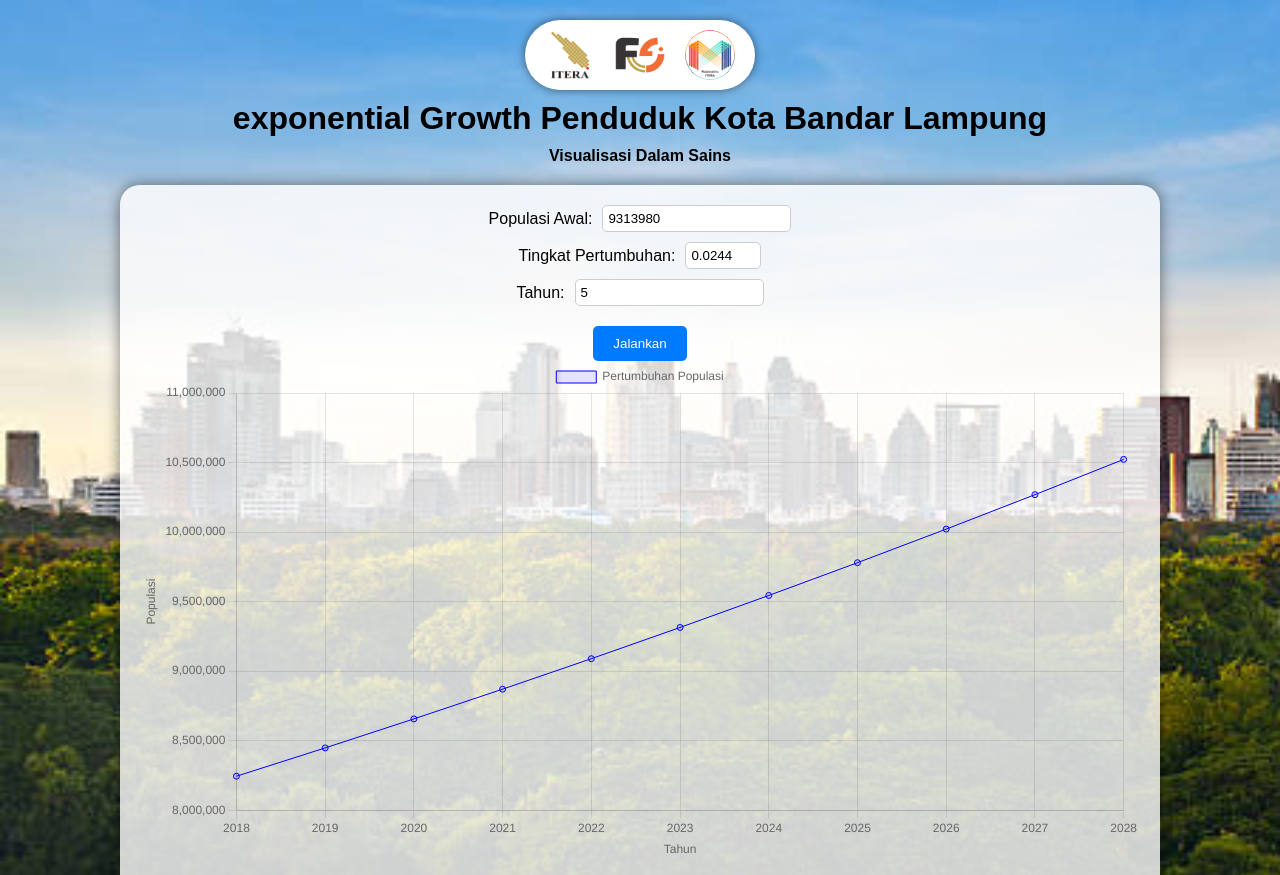
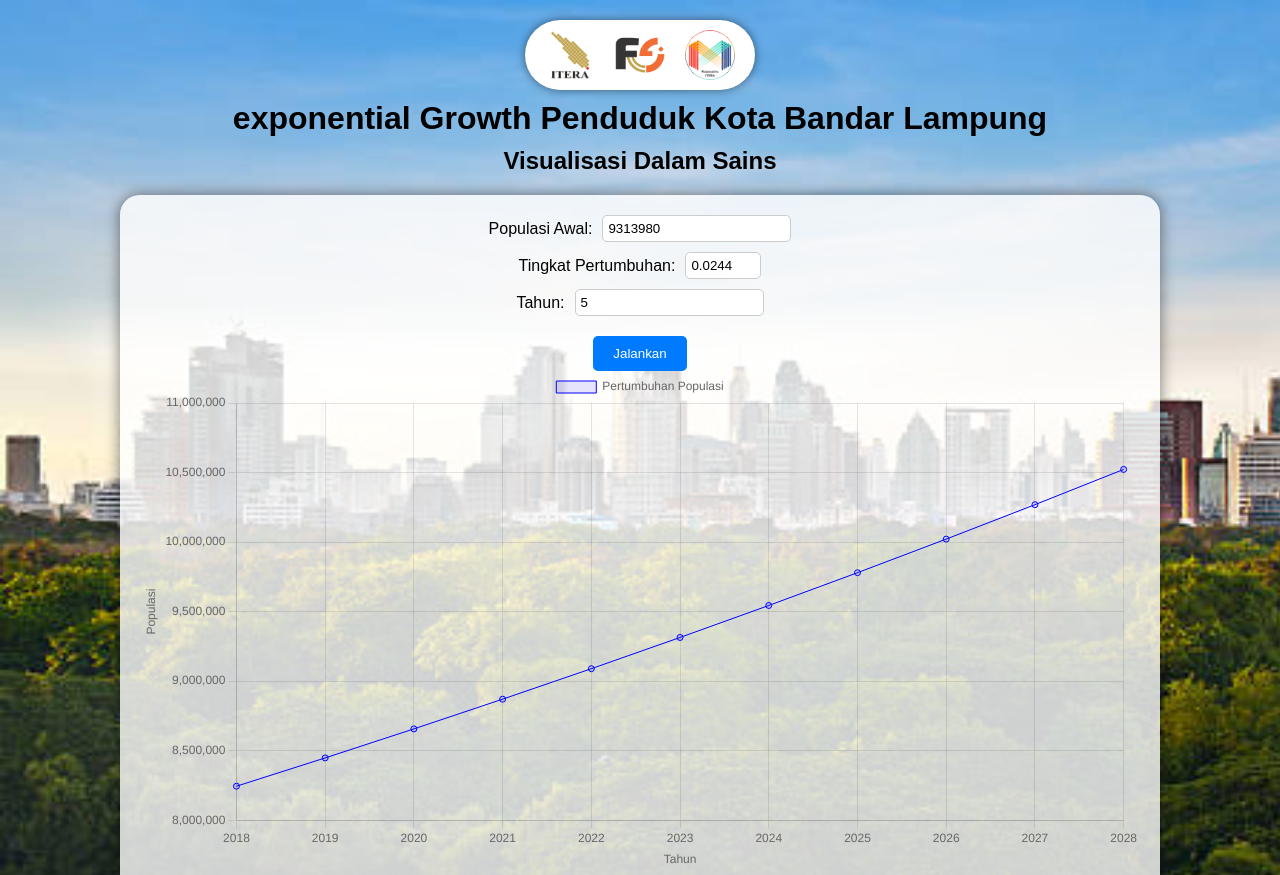
Before and after one commit to Eksponensial-Growth/Eksponensial-Growth-Penduduk-Kota-Bandar-Lampung, a plain HTML site: page index.html in a window 1280 px wide. Shown: the top 875 px of the page. Drawn offline with nearby package versions, Linux system fonts and the light colour scheme.

Commit message:
Update style.css

```diff
--- a/style.css
+++ b/style.css
@@ -32,7 +32,7 @@ body {
 }
 
 .subtitle {
-    font-size: 1em; /* Setengah dari ukuran judul utama */
+    font-size: 1.5em; /* Setengah dari ukuran judul utama */
     margin-top: 10px; /* Menambahkan ruang antara judul dan subtitle */
 }
 
```
